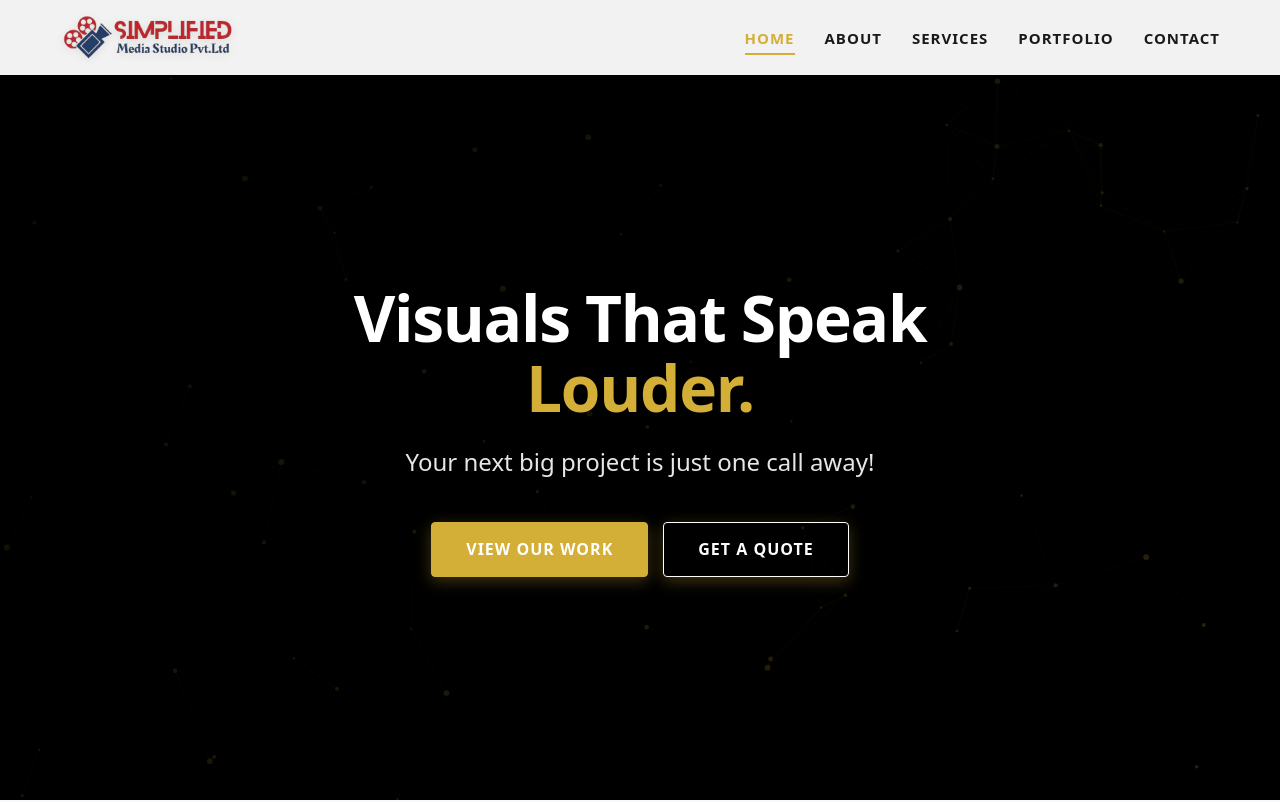
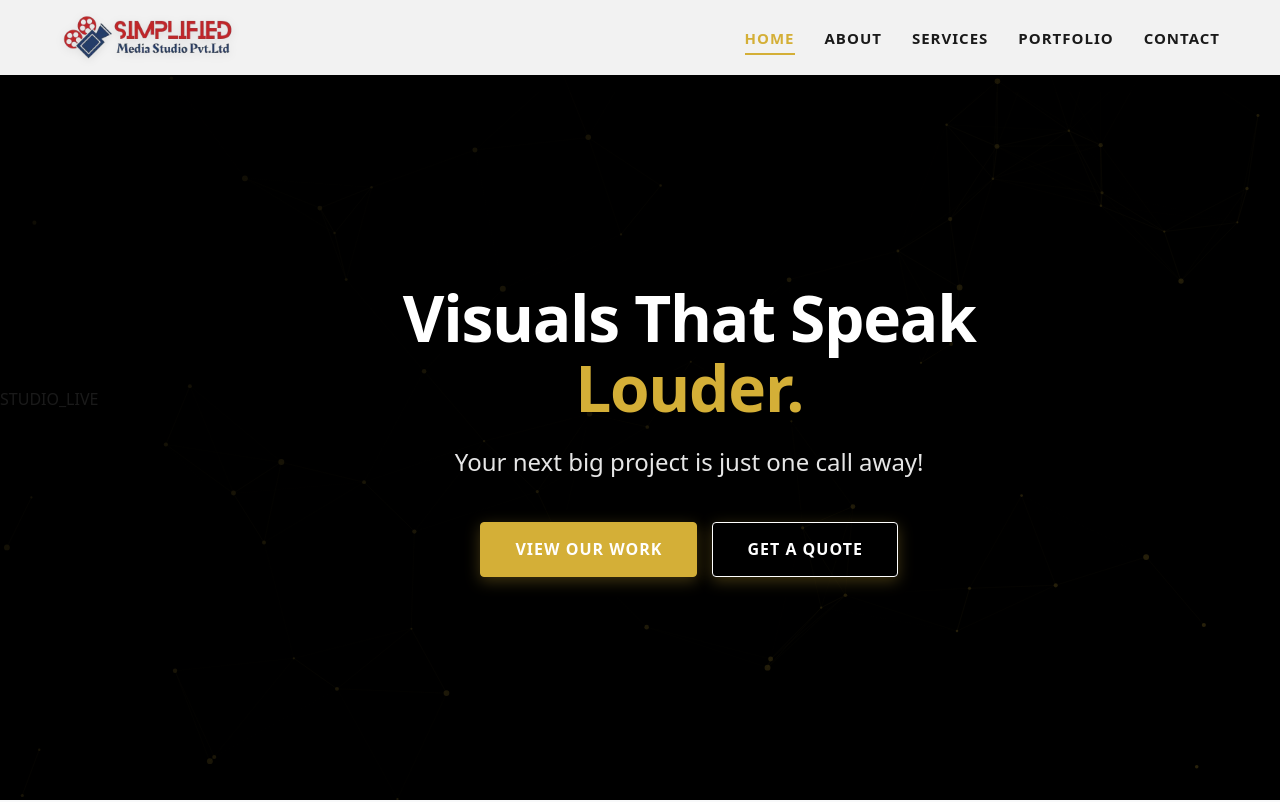
Before and after one commit to bharatteck2026-lang/TheSimplified.info, a Next.js app: page / in a window 1280 px wide. Shown: the top 802 px of the page. Built offline with nearby package versions, Linux system fonts and the light colour scheme.

Commit message:
feat: add subtle 'Studio Line' visual enhancements (HUD, Light Leaks, Shimmer)

```diff
--- a/app/globals.css
+++ b/app/globals.css
@@ -12,6 +12,7 @@
     --shadow-sm: 0 4px 20px rgba(0, 0, 0, 0.04);
     --shadow-md: 0 20px 40px rgba(0, 0, 0, 0.08);
     --shadow-lg: 0 30px 60px rgba(0, 0, 0, 0.12);
+    --studio-hud: rgba(255, 255, 255, 0.15);
 }
 
 * {
--- a/app/page.tsx
+++ b/app/page.tsx
@@ -10,11 +10,27 @@ export default function Home() {
 
         <CanvasBackground />
 
-        <div className="container" style={{ position: 'relative', zIndex: 1, paddingTop: '60px' }}>
+        {/* STUDIO HUD OVERLAY */}
+        <div className="studio-hud">
+          <div className="hud-corner hud-top-left"></div>
+          <div className="hud-corner hud-top-right"></div>
+          <div className="hud-corner hud-bottom-left"></div>
+          <div className="hud-corner hud-bottom-right"></div>
+          <div className="hud-rec">
+            <div className="rec-dot"></div>
+            <span>STUDIO_LIVE</span>
+          </div>
+        </div>
+
+        {/* AMBIENT LIGHT LEAKS */}
+        <div className="light-leak" style={{ top: '-10%', left: '-10%' }}></div>
+        <div className="light-leak" style={{ bottom: '-10%', right: '-10%', animationDelay: '-7s' }}></div>
+
+        <div className="container" style={{ position: 'relative', zIndex: 5, paddingTop: '60px' }}>
           <h1 className="hero-text-entry"
             style={{ fontSize: '4rem', marginBottom: '20px', lineHeight: 1.1, opacity: 0, color: '#fff', textShadow: '0 4px 10px rgba(0,0,0,0.5)' }}>
             Visuals That Speak<br />
-            <span style={{ color: 'var(--accent-gold)' }}>Louder.</span>
+            <span className="glint-text" style={{ color: 'var(--accent-gold)' }}>Louder.</span>
           </h1>
           <p className="hero-tag-entry"
             style={{ fontSize: '1.5rem', color: 'rgba(255, 255, 255, 0.9)', marginBottom: '40px', maxWidth: '600px', marginLeft: 'auto', marginRight: 'auto', fontWeight: 300, opacity: 0 }}>
```
